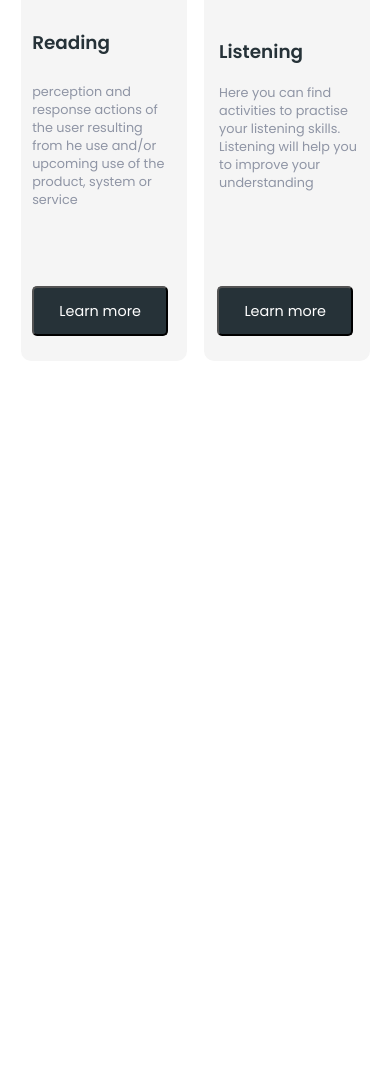
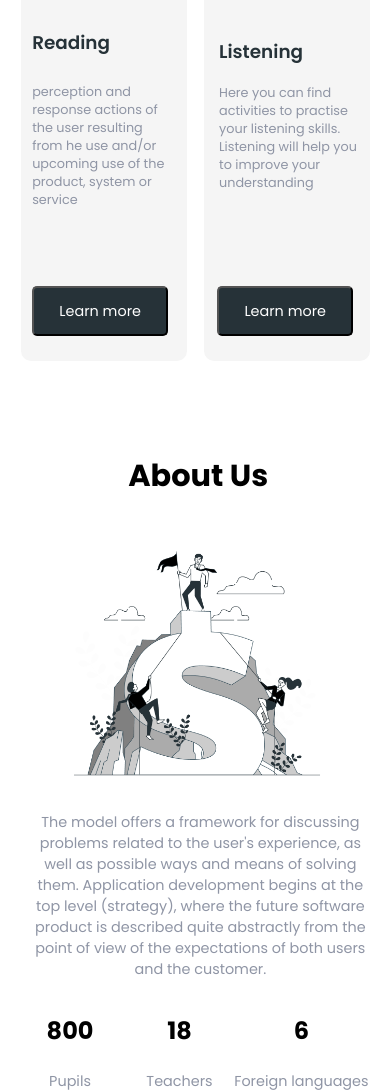
Before and after one commit to AbuAdam07/portfolio_4, a plain HTML site: page index.html in a window 390 px wide. Shown: the part 1653-2745 px from the top of the page. Before the commit the page ends 2080 px from the top, so only its background shows below. Drawn offline with Linux system fonts and the light colour scheme.

Commit message:
about_us

```diff
--- a/index.html
+++ b/index.html
@@ -84,6 +84,36 @@
                 </div>
         </div>
     </section>
+    <section class="about_us">
+        <div class="container">
+            <h2 class="about_ghost">About Us</h2>
+        <div class="about_us_flex">
+
+            <div class="about_left">
+                <h2 class="about_title">About Us</h2>
+                <p class="mini">The model offers a framework for discussing problems related to the user's experience, as well as possible ways and means of solving them. Application development begins at the top level (strategy), where the future software product is described quite abstractly from the point of view of the expectations of both users and the customer.
+                </p>
+                <div class="about_mini">
+                    <div class="mini_iten">
+                        <h2 class="about_h2">800</h2>
+                        <p class="mini">Pupils</p>
+                    </div>
+                    <div class="mini_iten">
+                        <h2 class="about_h2">18</h2>
+                        <p class="mini">Teachers</p>
+                    </div>
+                    <div class="mini_iten">
+                        <h2 class="about_h2">6</h2>
+                        <p class="mini">Foreign languages</p>
+                    </div>
+                </div>
+            </div>
+            <div class="about_right">
+                <img src="images/about_us.png" alt="about us" class="abt_img">
+            </div>
+        </div>
+    </div>
+    </section>
 
 </body>
 </html>
--- a/style.css
+++ b/style.css
@@ -350,6 +350,42 @@ align-items: center;
     padding-top: 1.2%;
     padding-right: 0;
 }
+.about_us {
+    margin-top: 6.9%;
+}
+.about_us_flex {
+    display: flex;
+    margin-left: 0.75%;
+}
+.about_left {
+    max-width: 39%;
+}
+.about_mini{
+    margin-top: 6.1%;
+    margin-left: -11%;
+    display: grid;
+    grid-template-columns: 1fr 1fr 1fr;
+
+}
+.about_title {
+    margin-bottom: 3.5%;
+}
+.mini {
+    text-align: center;
+    font-size: 1.25em;
+}
+.about_right {
+    margin-top: -2%;
+    }
+.abt_img {
+}
+.about_ghost{
+    display: none;
+}
+.mini_iten{
+    text-align: center;
+}
+
 
 @media screen and (max-width:1240px){
     h1{
@@ -523,6 +559,32 @@ align-items: center;
         height: 95%;
         padding-left: 11%;
       }
+      .about_us {
+        margin-top: -10.4%;
+        margin-left: 2.5%;
+    }
+    .about_left {
+        max-width: 55%;
+    }
+    .about_title {
+        margin-bottom: 2.5%;
+    }
+    .mini {
+        font-size: 1em;
+    }
+    .abt_img{
+        margin-top: 3.5%;
+       margin-right: 1%;
+        height: 84%;
+        width: 95%;
+    }
+    .about_mini{
+        margin-top: 1.5%;
+
+    }
+    .about_h2{
+        font-size: 1.75em;
+    }
 }
 @media screen and (max-width:767px){
     h2{
@@ -664,6 +726,34 @@ align-items: center;
     .listening_img{
         margin-top: 18.5%;
         width: 97%;
+    }
+    .about_us {
+        margin-top: -20.5%;
+        margin-left: 4.5%;
+    }
+    .about_left {
+        max-width: 45%;
+    }
+    .about_title {
+        margin-bottom: -0.5%;
+    }
+    .mini {
+        font-size: 0.9em;
+    }
+    .abt_img{
+        margin-top: 12%;
+       margin-left: 24%;
+        height: 81%;
+        width: 60%;
+    }
+    .about_mini{
+        margin-left: -5%;
+        white-space: nowrap;
+        margin-top: 1.5%;
+
+    }
+    .about_h2{
+        font-size: 1.5em;
     }
 }
 
@@ -844,7 +934,34 @@ align-items: center;
     }
     .listening_inside h3{
         margin-bottom: 0;
-    }}
+    }
+    .about_ghost{
+        display: block;
+        text-align: center;
+        margin-top: 23.7%;
+        margin-left: -3%;
+    }
+    .about_title{
+        display: none;
+    }
+    .about_us_flex {
+        flex-direction: column-reverse;
+    }
+    .abt_img{
+        margin-top: 7%;
+       margin-left: 13%;
+        height: 88%;
+        width: 70%;
+        margin-bottom: 4%;
+    }
+    .about_left {
+        max-width: 91%;
+        margin-left: 3.2%;
+    }
+    .about_mini{
+        margin-top: 3.2%;
+    }
+}
     @media screen and (max-width:575px){
         .writing_inside button{
             margin-left: 7%;
@@ -863,6 +980,7 @@ align-items: center;
         h3{
             font-size: 1.15em;
         }
+
         .container{
             max-width: 320px;
         }
@@ -1026,5 +1144,33 @@ align-items: center;
             margin-left: 4%;
             margin-top: -10%;
         }
+        .about_us{
+            margin-top: -161%;
+        }
+        .about_ghost{
+            font-size: 1.5em;
+        }
+        .abt_img{
+            margin-top: 10%;
+            margin-left: 1%;
+             height: 97%;
+             width: 93%;
+             margin-bottom: 6%;
+        }
+        .about_left {
+            max-width: 98%;
+            margin-left: -2%;
+        }
+        .mini{
+            font-size: 0.8em;
+            letter-spacing: 0.01em;
+            line-height: 1.57em;
+        }
+        .about_mini{
+            grid-template-columns: 1fr ;
+            margin-top: 2.8%;
+            margin-left: 2%;
+        }
+
 
     }
```
